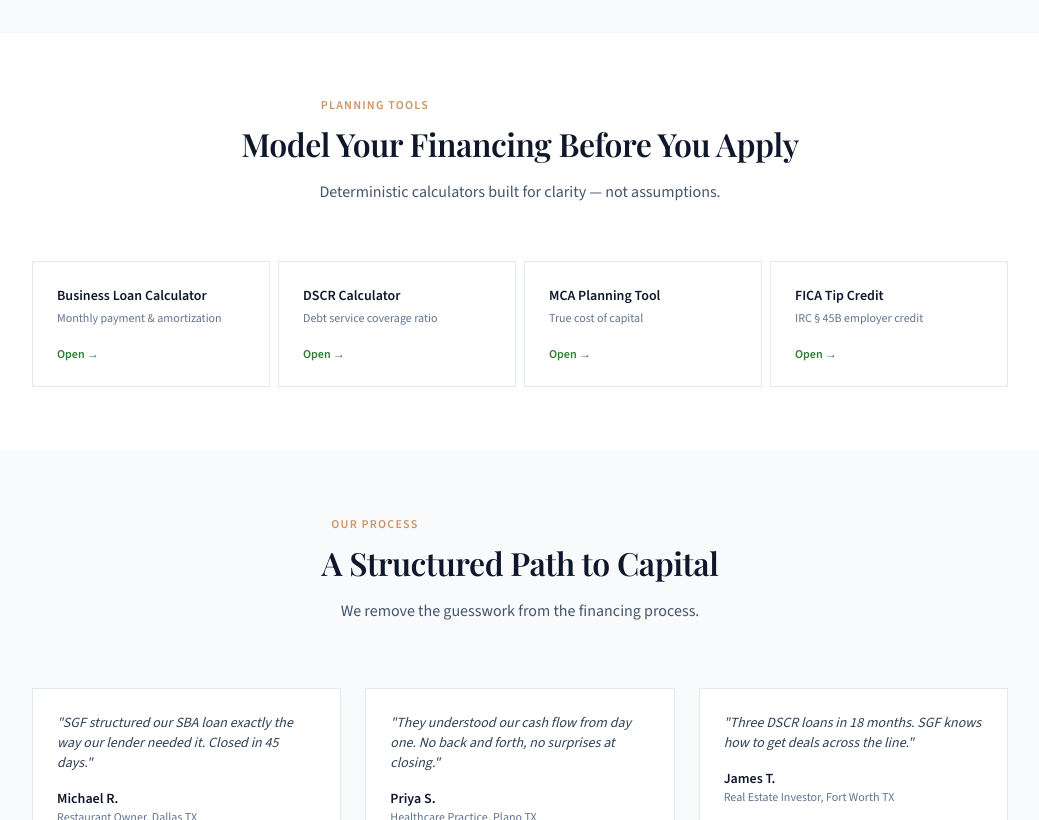
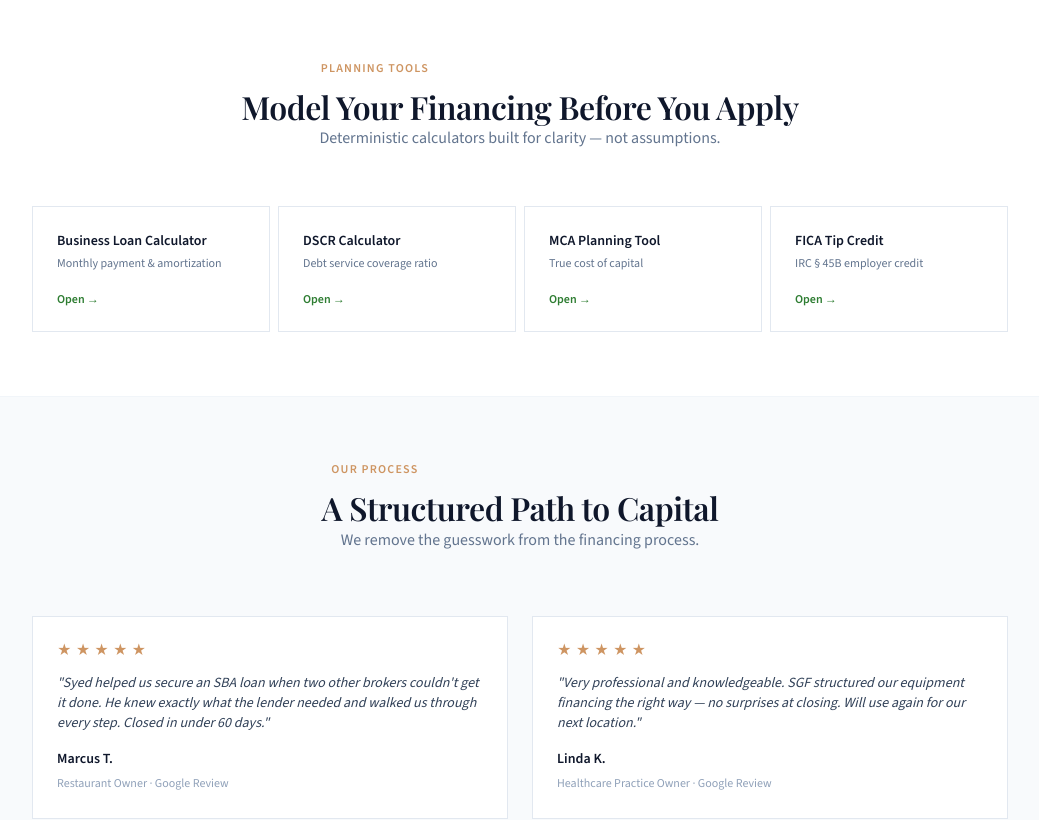
Before and after one commit to syed-sgf/sgf-site, a Next.js app: page / in a window 1280 px wide. Shown: the part 1980-2800 px from the top of the page, without its empty margins (120-1159 px from the left). Built offline with nearby package versions, Linux system fonts and the light colour scheme; a web font is replaced by a local one.

Commit message:
Fix highlights, subparagraph alignment, footer text, Google review cards

```diff
--- a/components/FinancingOptions.tsx
+++ b/components/FinancingOptions.tsx
@@ -29,7 +29,7 @@ export default function FinancingOptions() {
           <h2 className="font-serif text-4xl font-semibold text-slate-900 text-center">
             Discover Optimal Financing for Your Business
           </h2>
-          <p className="mt-4 text-slate-600 mx-auto text-center">
+          <p className="text-center text-base text-slate-500 max-w-xl mx-auto">
             From SBA loans to commercial real estate — capital structured for
             your stage and sector.
           </p>
--- a/components/Footer.tsx
+++ b/components/Footer.tsx
@@ -60,7 +60,7 @@ export default function Footer() {
             </Link>
 
             <p className="text-sm text-white/60 leading-relaxed">
-              Commercial loan brokerage serving the DFW Metroplex. SBA loans, CRE financing, equipment, and more.
+              Commercial financing solutions for businesses across the DFW Metroplex. SBA loans, commercial real estate, equipment financing, and more.
             </p>
 
             <div className="flex flex-col gap-2 mt-1">
--- a/components/Industries.tsx
+++ b/components/Industries.tsx
@@ -29,7 +29,7 @@ export default function Industries() {
           <h2 className="font-serif text-4xl font-semibold text-slate-900 text-center">
             Funding Designed to Match Your Industry
           </h2>
-          <p className="mt-4 text-slate-600 mx-auto text-center">
+          <p className="text-center text-base text-slate-500 max-w-xl mx-auto">
             Every sector has unique capital needs. We speak your language.
           </p>
         </div>
--- a/components/Process.tsx
+++ b/components/Process.tsx
@@ -18,6 +18,29 @@ const steps = [
   },
 ];
 
+const reviews = [
+  {
+    text: "Syed helped us secure an SBA loan when two other brokers couldn't get it done. He knew exactly what the lender needed and walked us through every step. Closed in under 60 days.",
+    name: "Marcus T.",
+    detail: "Restaurant Owner · Google Review",
+  },
+  {
+    text: "Very professional and knowledgeable. SGF structured our equipment financing the right way — no surprises at closing. Will use again for our next location.",
+    name: "Linda K.",
+    detail: "Healthcare Practice Owner · Google Review",
+  },
+  {
+    text: "I came to SGF after getting turned down twice. Syed reviewed my financials, told me exactly where I stood, and got us funded. Straight shooter, no runaround.",
+    name: "Carlos R.",
+    detail: "Trucking Company Owner · Google Review",
+  },
+  {
+    text: "SGF handled our commercial real estate financing from start to finish. Syed knows lenders, knows the market, and delivers. Highly recommend for any serious business owner.",
+    name: "David M.",
+    detail: "Real Estate Investor · Google Review",
+  },
+];
+
 export default function Process() {
   return (
     <section className="py-16 bg-slate-50 border-t border-slate-100">
@@ -25,48 +48,37 @@ export default function Process() {
 
         {/* Centered heading */}
         <div className="text-center mb-16 max-w-2xl mx-auto">
-          <p className="text-xs uppercase tracking-widest text-[#CE9562] font-semibold mb-3 text-center">
+          <p className="text-xs tracking-widest uppercase text-[#CE9562] font-semibold">
             Our Process
           </p>
-          <h2 className="font-serif text-4xl font-semibold text-slate-900 text-center">
+          <h2 className="font-serif text-4xl font-semibold text-slate-900 text-center mt-3">
             A Structured Path to Capital
           </h2>
-          <p className="mt-4 text-slate-600 mx-auto text-center">
+          <p className="text-center text-base text-slate-500 max-w-xl mx-auto">
             We remove the guesswork from the financing process.
           </p>
         </div>
 
-        {/* Testimonials */}
-        <div className="grid md:grid-cols-3 gap-6 mb-16">
-          {[
-            {
-              quote: "SGF structured our SBA loan exactly the way our lender needed it. Closed in 45 days.",
-              name: "Michael R.",
-              role: "Restaurant Owner, Dallas TX",
-            },
-            {
-              quote: "They understood our cash flow from day one. No back and forth, no surprises at closing.",
-              name: "Priya S.",
-              role: "Healthcare Practice, Plano TX",
-            },
-            {
-              quote: "Three DSCR loans in 18 months. SGF knows how to get deals across the line.",
-              name: "James T.",
-              role: "Real Estate Investor, Fort Worth TX",
-            },
-          ].map(({ quote, name, role }) => (
+        {/* Google review cards — 2-col grid */}
+        <div className="grid grid-cols-1 md:grid-cols-2 gap-6 mt-10">
+          {reviews.map(({ text, name, detail }) => (
             <div key={name} className="bg-white border border-slate-200 p-6">
-              <p className="text-sm text-slate-700 italic">"{quote}"</p>
+              <div className="flex gap-1 mb-3">
+                {[...Array(5)].map((_, i) => (
+                  <span key={i} className="text-[#CE9562] text-sm">★</span>
+                ))}
+              </div>
+              <p className="text-sm text-slate-700 italic">"{text}"</p>
               <div className="mt-4">
                 <p className="font-semibold text-slate-900 text-sm">{name}</p>
-                <p className="text-xs text-slate-500">{role}</p>
+                <span className="text-xs text-slate-400 mt-1">{detail}</span>
               </div>
             </div>
           ))}
         </div>
 
         {/* 3-column steps */}
-        <div className="grid md:grid-cols-3 gap-10 text-center">
+        <div className="grid md:grid-cols-3 gap-10 text-center mt-16">
           {steps.map(({ num, label, desc }) => (
             <div key={num}>
               <p className="font-serif text-5xl font-semibold text-[#118241] leading-none">
--- a/components/Tools.tsx
+++ b/components/Tools.tsx
@@ -30,13 +30,13 @@ export default function Tools() {
 
         {/* Centered heading */}
         <div className="text-center mb-14 max-w-2xl mx-auto">
-          <p className="text-xs uppercase tracking-widest text-[#CE9562] font-semibold mb-3 text-center">
+          <p className="text-xs tracking-widest uppercase text-[#CE9562] font-semibold">
             Planning Tools
           </p>
-          <h2 className="font-serif text-4xl font-semibold text-slate-900 text-center">
+          <h2 className="font-serif text-4xl font-semibold text-slate-900 text-center mt-3">
             Model Your Financing Before You Apply
           </h2>
-          <p className="mt-4 text-slate-600 mx-auto text-center">
+          <p className="text-center text-base text-slate-500 max-w-xl mx-auto">
             Deterministic calculators built for clarity — not assumptions.
           </p>
         </div>
```
Also changed, not shown: public/FB_Logo.png (renamed from public/FB Logo.png).
